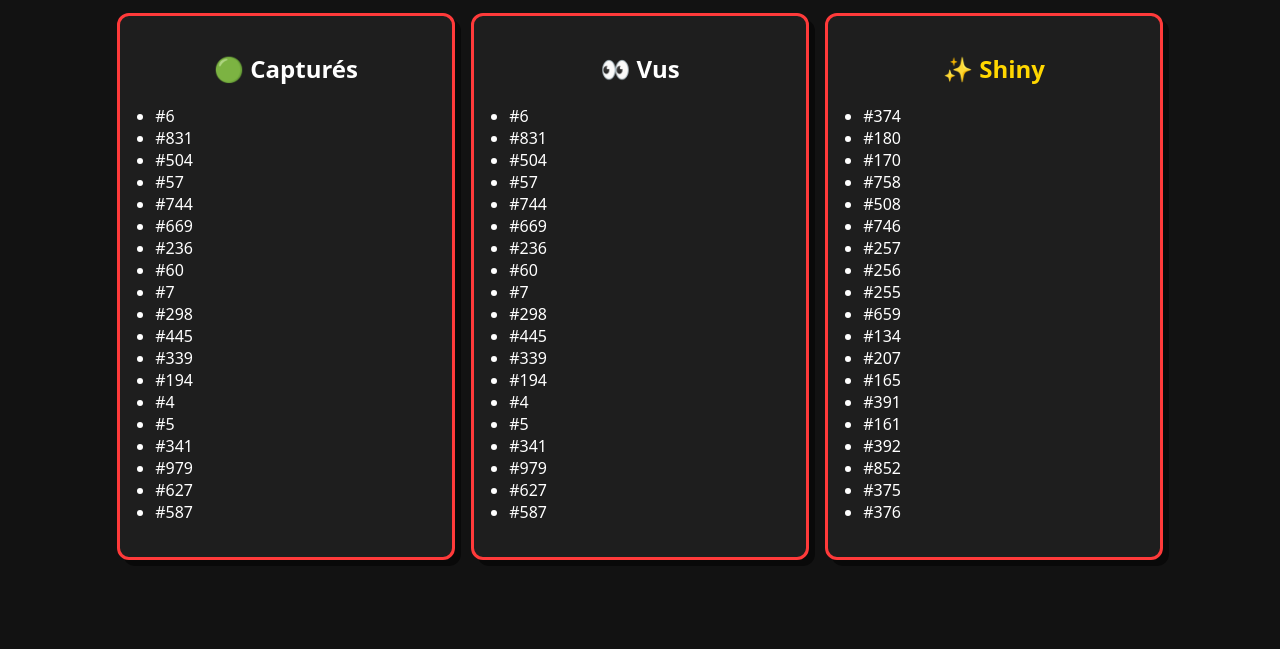
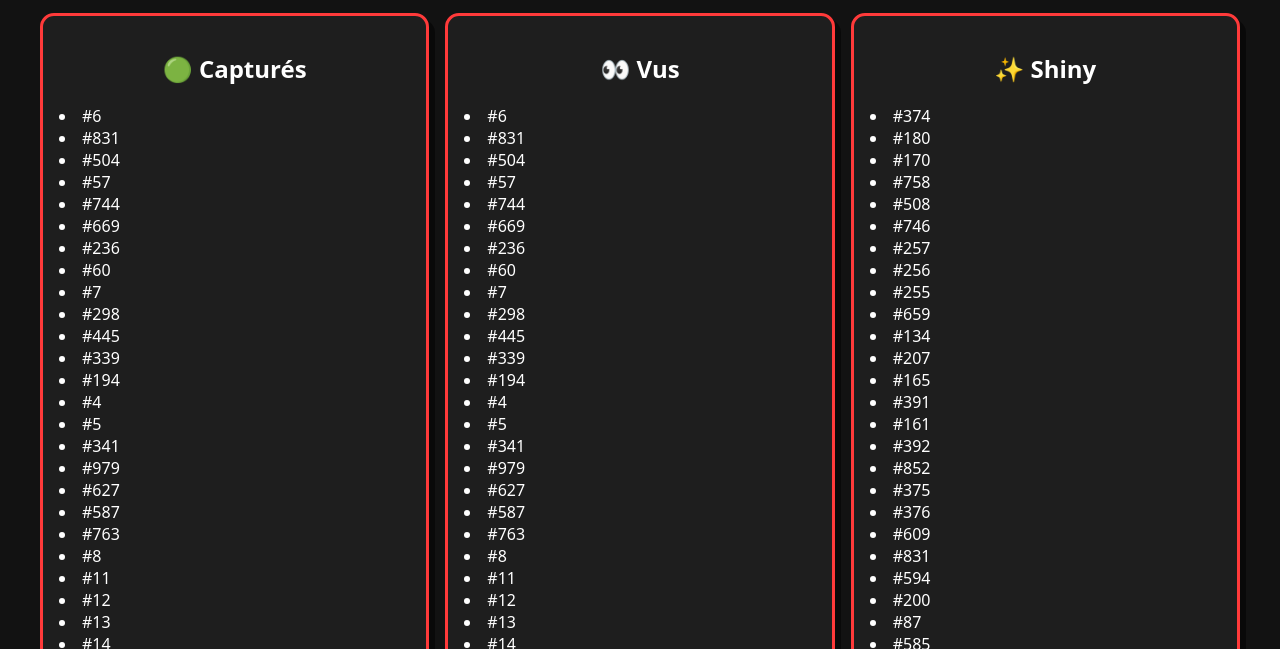
Before and after one commit to brandongouy/pokerayou-tracker, a plain HTML site: page index.html in a window 1280 px wide. Shown: the part 151-800 px from the top of the page. Drawn offline with Linux system fonts and the light colour scheme.

Commit message:
Refactor index.html for improved layout and styles
Updated layout and styling for better responsiveness and aesthetics.

```diff
--- a/index.html
+++ b/index.html
@@ -20,41 +20,53 @@
     }
 
     .container {
-      max-width: 1100px;
+      max-width: 1200px;
       margin: auto;
-    }
-
-    .lists {
-      display: flex;
-      gap: 1rem;
-      flex-wrap: wrap;
-      justify-content: center;
-    }
-
-    .card {
-      background: #1e1e1e;
-      border: 3px solid #ff3a3a;
-      border-radius: 12px;
-      padding: 1rem;
-      width: 300px;
-      box-shadow: 6px 6px 0 rgba(0, 0, 0, 0.5);
-    }
-
-    ul {
-      max-height: 420px;
-      overflow-y: auto;
-      padding-left: 1.2rem;
-    }
-
-    .shiny {
-      color: gold;
-      font-weight: bold;
     }
 
     .meta {
       text-align: center;
       margin-bottom: 1rem;
       opacity: 0.8;
+    }
+
+    .lists {
+      display: grid;
+      grid-template-columns: repeat(auto-fit, minmax(240px, 1fr));
+      gap: 1rem;
+    }
+
+    .card {
+      background: #1e1e1e;
+      border: 3px solid #ff3a3a;
+      border-radius: 14px;
+      padding: 1rem;
+      box-shadow: 6px 6px 0 rgba(0, 0, 0, 0.5);
+    }
+
+    .pokemon {
+      display: flex;
+      align-items: center;
+      gap: .75rem;
+      margin-bottom: .5rem;
+    }
+
+    .pokemon img {
+      width: 56px;
+      height: 56px;
+      image-rendering: pixelated;
+    }
+
+    .pokemon span {
+      text-transform: capitalize;
+    }
+
+    .shiny {
+      background: linear-gradient(135deg, #ffd700, #ff9f00);
+      color: #000;
+      border-radius: 8px;
+      padding: .3rem .5rem;
+      font-weight: bold;
     }
   </style>
 </head>
@@ -68,17 +80,17 @@
     <div class="lists">
       <div class="card">
         <h2>🟢 Capturés</h2>
-        <ul id="caught"></ul>
+        <div id="caught"></div>
       </div>
 
       <div class="card">
         <h2>👀 Vus</h2>
-        <ul id="seen"></ul>
+        <div id="seen"></div>
       </div>
 
       <div class="card">
-        <h2 class="shiny">✨ Shiny</h2>
-        <ul id="shiny"></ul>
+        <h2>✨ Shiny</h2>
+        <div id="shiny"></div>
       </div>
     </div>
   </div>
```
